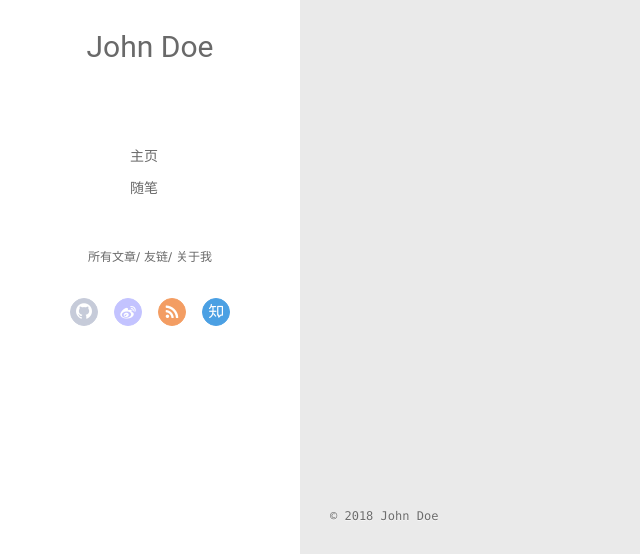
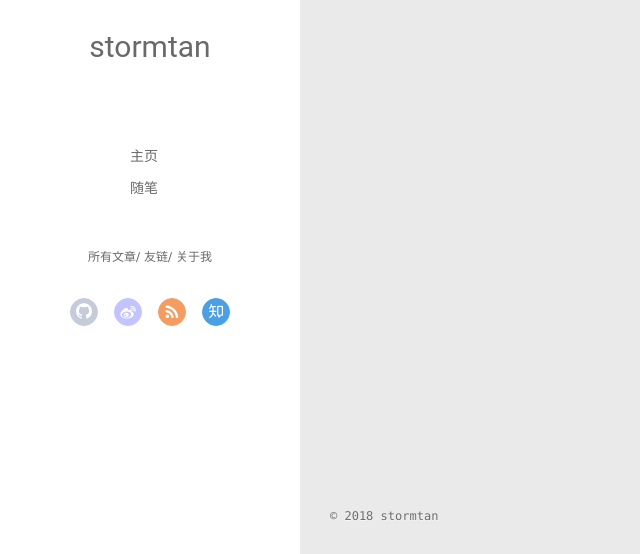
Before and after one commit to stormtan/stormtan.github.io, a plain HTML site: page archives/2018/07/index.html in a window 1280 px wide. Shown: the part 243-797 px from the top of the page, 0-640 px from the left. Drawn offline with Linux system fonts and the light colour scheme; no server answers.

Commit message:
Site updated: 2018-07-22 11:53:59

```diff
--- a/archives/2018/07/index.html
+++ b/archives/2018/07/index.html
@@ -6,17 +6,20 @@
   <meta name="renderer" content="webkit">
   <meta http-equiv="X-UA-Compatible" content="IE=edge" >
   <link rel="dns-prefetch" href="http://yoursite.com">
-  <title>Archives: 2018/7 | Hexo</title>
+  <title>Archives: 2018/7 | stormtan</title>
   <meta name="viewport" content="width=device-width, initial-scale=1, maximum-scale=1">
-  <meta property="og:type" content="website">
-<meta property="og:title" content="Hexo">
+  <meta name="description" content="��ӭ����stormtan�ĸ��˲���">
+<meta property="og:type" content="website">
+<meta property="og:title" content="stormtan">
 <meta property="og:url" content="http://yoursite.com/archives/2018/07/index.html">
-<meta property="og:site_name" content="Hexo">
-<meta property="og:locale" content="default">
+<meta property="og:site_name" content="stormtan">
+<meta property="og:description" content="��ӭ����stormtan�ĸ��˲���">
+<meta property="og:locale" content="zh-Hans">
 <meta name="twitter:card" content="summary">
-<meta name="twitter:title" content="Hexo">
+<meta name="twitter:title" content="stormtan">
+<meta name="twitter:description" content="��ӭ����stormtan�ĸ��˲���">
 
-    <link rel="alternative" href="/atom.xml" title="Hexo" type="application/atom+xml">
+    <link rel="alternative" href="/atom.xml" title="stormtan" type="application/atom+xml">
 
 
     <link rel="icon" href="/favicon.png">
@@ -46,7 +49,7 @@
 			<img src="" class="js-avatar">
 		</a>
 		<hgroup>
-		  <h1 class="header-author"><a href="/">John Doe</a></h1>
+		  <h1 class="header-author"><a href="/">stormtan</a></h1>
 		</hgroup>
 
 
@@ -104,7 +107,7 @@
 				<img src="" class="js-avatar">
 			</div>
 			<hgroup>
-			  <h1 class="header-author js-header-author">John Doe</h1>
+			  <h1 class="header-author js-header-author">stormtan</h1>
 			</hgroup>
 
 
@@ -202,7 +205,7 @@
   <div class="outer">
     <div id="footer-info">
     	<div class="footer-left">
-    		&copy; 2018 John Doe
+    		&copy; 2018 stormtan
     	</div>
       	<div class="footer-right">
       		<a href="http://hexo.io/" target="_blank">Hexo</a>  Theme <a href="https://github.com/litten/hexo-theme-yilia" target="_blank">Yilia</a> by Litten
```
Also changed, not shown: 2018/07/22/hello-world/index.html (+7 -7 lines), archives/2018/index.html (+13 -10 lines), archives/index.html (+13 -10 lines), index.html (+13 -10 lines).
